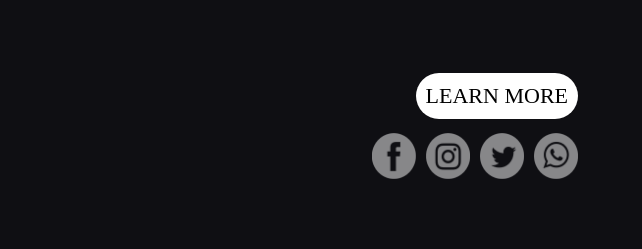
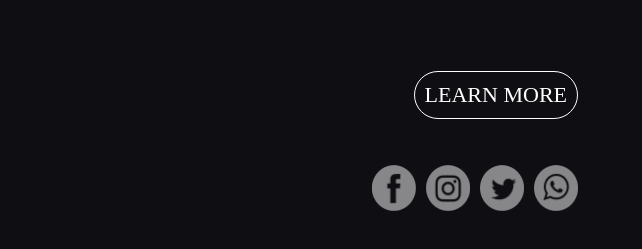
Before and after one commit to abbasalkabbi/coffee-website, a plain HTML site: page index.html in a window 1280 px wide. Shown: the part 493-742 px from the top of the page, 638-1280 px from the left. Drawn offline with Linux system fonts and the light colour scheme.

Commit message:
Add files via upload

```diff
--- a/style.css
+++ b/style.css
@@ -144,21 +144,21 @@
     margin-top: 60px;
     position: absolute;
     bottom: 20%; right: 10%;
-    background-color: #fff;
+    background:none;
     border-radius: 40px;
     color: #000;
     cursor: pointer;
+    border: solid 1px #fff;
+    color: #fff;
     transition: all 1s;
 }
 .container .home .right span:hover{
     background-color: #000;
-    color: #fff;
-    border: solid 1px #fff;
 }
 /*style for social in right in home*/
 .container .home .right ul {
     position: absolute;
-    bottom: 10%; right: 10%;
+    bottom: 5%; right: 10%;
     list-style: none;
 }
 .container .home .right ul li{
```
Also changed, not shown: index.html (+5 -5 lines).
